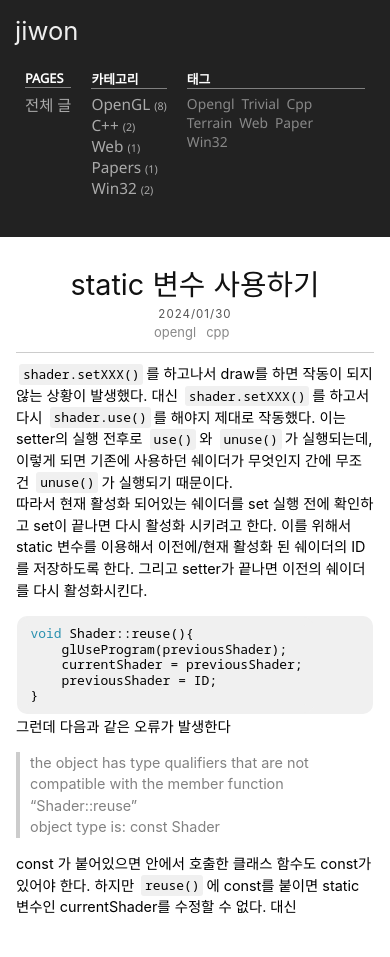
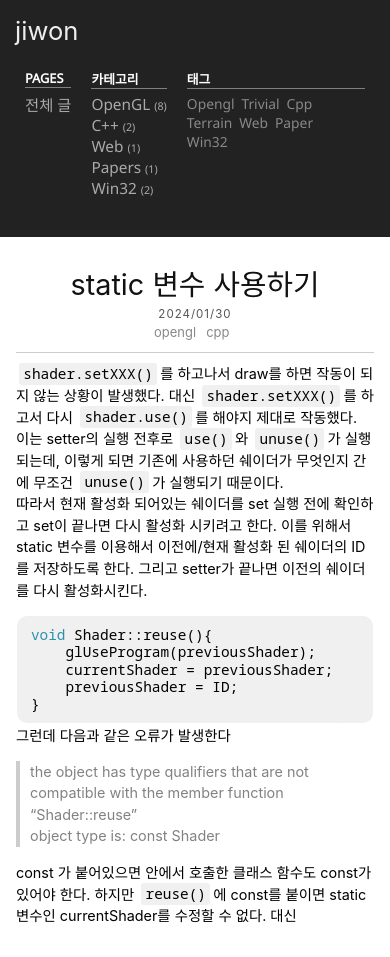
Before and after one commit to jiwon1304/jiwon1304.github.io, a Jekyll site: the page built from _posts/2024-01-30-unbind.markdown, in a window 390 px wide. Built offline with Jekyll 4.4.1, drawn with Linux system fonts in a browser that asks for light colours; some web fonts are replaced.

Commit message:
code font-size 100%

```diff
--- a/public/css/style.css
+++ b/public/css/style.css
@@ -402,7 +402,7 @@ footer {
 		margin-bottom: 10px;
 	}
 	code {
-		font-size: 0.9em;
+		font-size: 100%;
 	}
 
 	.post-list {
```
